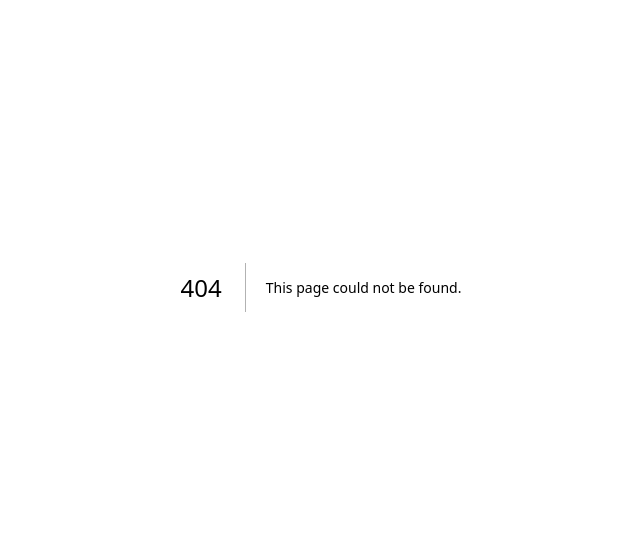
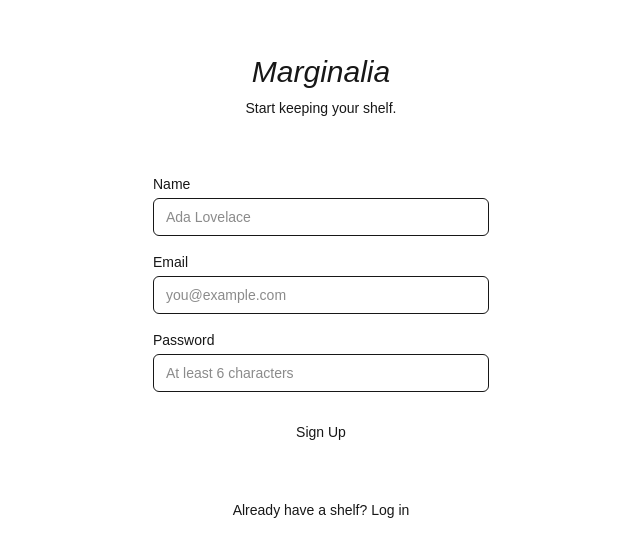
Before and after one commit to mohamadkaifshaik/BookWorm, a Next.js app: page /signup in a window 1280 px wide. Before the commit this address had no page. Shown: the part 113-670 px from the top of the page, without its empty margins (319-959 px from the left). Built offline with nearby package versions, Linux system fonts and the light colour scheme.

Commit message:
Signup Page

```diff
--- /dev/null
+++ b/app/api/auth/signup/route.js
@@ -0,0 +1,61 @@
+import { NextResponse } from "next/server";
+import bcrypt from "bcryptjs";
+import { connectDB } from "@/lib/db";
+import User from "@/models/User";
+import { signToken, AUTH_COOKIE } from "@/lib/auth";
+
+export async function POST(request) {
+  try {
+    const { name, email, password } = await request.json();
+
+    if (!name?.trim() || !email?.trim() || !password) {
+      return NextResponse.json(
+        { error: "Name, email, and password are all required." },
+        { status: 400 },
+      );
+    }
+    if (password.length < 6) {
+      return NextResponse.json(
+        { error: "Password must be at least 6 characters." },
+        { status: 400 },
+      );
+    }
+
+    await connectDB();
+
+    const existing = await User.findOne({ email: email.toLowerCase().trim() });
+    if (existing) {
+      return NextResponse.json(
+        { error: "An account with that email already exists." },
+        { status: 409 },
+      );
+    }
+
+    const passwordHash = await bcrypt.hash(password, 10);
+    const user = await User.create({
+      name: name.trim(),
+      email: email.toLowerCase().trim(),
+      passwordHash,
+    });
+
+    const token = await signToken({ sub: user._id.toString() });
+
+    const response = NextResponse.json({
+      user: { id: user._id, name: user.name, email: user.email },
+    });
+    response.cookies.set(AUTH_COOKIE, token, {
+      httpOnly: true,
+      secure: process.env.NODE_ENV === "production",
+      sameSite: "lax",
+      path: "/",
+      maxAge: 60 * 60 * 24 * 7,
+    });
+    return response;
+  } catch (err) {
+    console.error(err);
+    return NextResponse.json(
+      { error: "Something went wrong creating your account." },
+      { status: 500 },
+    );
+  }
+}
--- /dev/null
+++ b/app/signup/page.js
@@ -0,0 +1,131 @@
+"use client";
+
+import { useState } from "react";
+import Link from "next/link";
+import { useRouter } from "next/navigation";
+
+export default function SignupPage() {
+  const router = useRouter();
+  const [form, setForm] = useState({ name: "", email: "", password: "" });
+  const [error, setError] = useState("");
+  const [loading, setLoading] = useState(false);
+
+  async function handleSubmit(e) {
+    e.preventDefault();
+    setError("");
+    setLoading(true);
+    try {
+      const res = await fetch("/api/auth/signup", {
+        method: "POST",
+        headers: { "Content-Type": "application/json" },
+        body: JSON.stringify(form),
+      });
+      const data = await res.json();
+      if (!res.ok) throw new Error(data.error);
+      router.push("/dashboard");
+      router.refresh();
+    } catch (err) {
+      setError(err.message || "Something went wrong. Please try again.");
+      setLoading(false);
+    }
+  }
+
+  return (
+    <main className="flex-1 flex items-center justify-center px-6 py-16">
+      <div className="w-full max-w-sm">
+        <div className="text-center mb-8">
+          <Link
+            href="/"
+            className="font-display italic text-3xl text-teal-dark"
+          >
+            Marginalia
+          </Link>
+          <p className="text-sm text-ink-soft mt-2">
+            Start keeping your shelf.
+          </p>
+        </div>
+
+        <form
+          onSubmit={handleSubmit}
+          className="card-stitch rounded-xl p-6 flex flex-col gap-4"
+        >
+          <div>
+            <label htmlFor="name" className="block text-sm font-medium mb-1">
+              Name
+            </label>
+            <input
+              id="name"
+              type="text"
+              required
+              autoComplete="name"
+              value={form.name}
+              onChange={(e) => setForm({ ...form, name: e.target.value })}
+              className="focus-ring w-full rounded-md border border-line bg-paper px-3 py-2 text-sm"
+              placeholder="Ada Lovelace"
+            />
+          </div>
+
+          <div>
+            <label htmlFor="email" className="block text-sm font-medium mb-1">
+              Email
+            </label>
+            <input
+              id="email"
+              type="email"
+              required
+              autoComplete="email"
+              value={form.email}
+              onChange={(e) => setForm({ ...form, email: e.target.value })}
+              className="focus-ring w-full rounded-md border border-line bg-paper px-3 py-2 text-sm"
+              placeholder="you@example.com"
+            />
+          </div>
+
+          <div>
+            <label
+              htmlFor="password"
+              className="block text-sm font-medium mb-1"
+            >
+              Password
+            </label>
+            <input
+              id="password"
+              type="password"
+              required
+              minLength={6}
+              autoComplete="new-password"
+              value={form.password}
+              onChange={(e) => setForm({ ...form, password: e.target.value })}
+              className="focus-ring w-full rounded-md border border-line bg-paper px-3 py-2 text-sm"
+              placeholder="At least 6 characters"
+            />
+          </div>
+
+          {error && (
+            <p className="text-sm text-clay bg-clay/10 border border-clay/30 rounded-md px-3 py-2">
+              {error}
+            </p>
+          )}
+
+          <button
+            type="submit"
+            disabled={loading}
+            className="focus-ring rounded-md bg-teal text-paper text-sm font-medium py-2.5 hover:bg-teal-dark transition-colors disabled:opacity-60 cursor-pointer mt-1"
+          >
+            {loading ? "Creating account…" : "Sign Up"}
+          </button>
+        </form>
+
+        <p className="text-center text-sm text-ink-soft mt-6">
+          Already have a shelf?{" "}
+          <Link
+            href="/login"
+            className="text-teal-dark font-medium hover:underline"
+          >
+            Log in
+          </Link>
+        </p>
+      </div>
+    </main>
+  );
+}
--- a/package.json
+++ b/package.json
@@ -9,6 +9,10 @@
     "lint": "eslint"
   },
   "dependencies": {
+    "bcryptjs": "^3.0.3",
+    "jose": "^6.2.6",
+    "mongodb": "^7.5.0",
+    "mongoose": "^9.9.1",
     "next": "16.2.12",
     "react": "19.2.4",
     "react-dom": "19.2.4"
```
Also changed, not shown: 1 other file (tests, documents, lock files or other folders).
